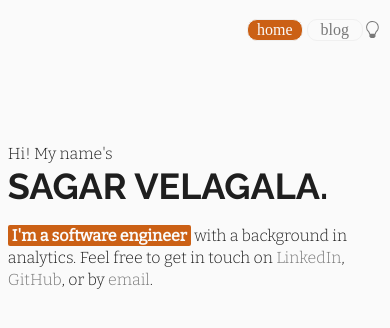
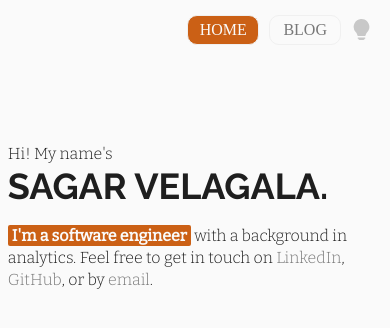
Before and after one commit to sagarvxyz/sagarv.xyz, an Astro site: page / in a window 390 px wide. Built offline with nearby package versions, Linux system fonts and the light colour scheme; Astro itself is replaced by a stand-in of ours.

Commit message:
feat: mobile visibility updates

```diff
--- a/src/components/Header.astro
+++ b/src/components/Header.astro
@@ -32,7 +32,7 @@ const currentPath = Astro.url.pathname;
     nav {
         display: grid;
         grid-template-columns: repeat(2, minmax(0, 1fr));
-        gap: 1vw;
+        gap: 1rem;
         text-align: center;
     }
     nav li {
@@ -40,12 +40,14 @@ const currentPath = Astro.url.pathname;
         align-items: center;
         justify-content: center;
         width: 5rem;
-        padding: 0.1rem 0.2rem;
+        padding: 0.5rem 1rem;
         border: 1px solid var(--shadow);
         border-radius: 1rem;
     }
     nav li a {
+        font: 'Raleway', sans-serif;
         font-weight: 300;
+        text-transform: uppercase;
         color: var(--text-mid);
         text-decoration: none;
     }
@@ -67,4 +69,9 @@ const currentPath = Astro.url.pathname;
         color: var(--background);
         cursor: default;
     }
+    @media screen and (min-resolution: 250dpi) {
+        nav li a {
+            font-weight: 400;
+        }
+    }
 </style>
--- a/src/components/ThemeButton.astro
+++ b/src/components/ThemeButton.astro
@@ -4,33 +4,34 @@
 <button id="theme-button">
     <svg
         xmlns="http://www.w3.org/2000/svg"
+        fill="currentColor"
         class="lightbulb"
         viewBox="0 0 16 16"
     >
         <path
-            d="M2 6a6 6 0 1 1 10.174 4.31c-.203.196-.359.4-.453.619l-.762 1.769A.5.5 0 0 1 10.5 13a.5.5 0 0 1 0 1 .5.5 0 0 1 0 1l-.224.447a1 1 0 0 1-.894.553H6.618a1 1 0 0 1-.894-.553L5.5 15a.5.5 0 0 1 0-1 .5.5 0 0 1 0-1 .5.5 0 0 1-.46-.302l-.761-1.77a1.964 1.964 0 0 0-.453-.618A5.984 5.984 0 0 1 2 6zm6-5a5 5 0 0 0-3.479 8.592c.263.254.514.564.676.941L5.83 12h4.342l.632-1.467c.162-.377.413-.687.676-.941A5 5 0 0 0 8 1z"
+            d="M2 6a6 6 0 1 1 10.174 4.31c-.203.196-.359.4-.453.619l-.762 1.769A.5.5 0 0 1 10.5 13h-5a.5.5 0 0 1-.46-.302l-.761-1.77a1.964 1.964 0 0 0-.453-.618A5.984 5.984 0 0 1 2 6zm3 8.5a.5.5 0 0 1 .5-.5h5a.5.5 0 0 1 0 1l-.224.447a1 1 0 0 1-.894.553H6.618a1 1 0 0 1-.894-.553L5.5 15a.5.5 0 0 1-.5-.5z"
         ></path>
     </svg>
 </button>
 <style>
     button {
-        height: 2vh;
-        width: 5vw;
+        height: 2.1rem;
+        width: auto;
         background: transparent;
         border: none;
         padding: 0;
-        margin: 0;
+        margin: 1rem;
         cursor: pointer;
         justify-content: end;
         align-items: center;
     }
     .lightbulb {
         height: 100%;
-        fill: var(--text-mid);
+        fill: var(--text-light);
     }
     .lightbulb:hover,
     .lightbulb:active {
-        fill: var(--primary);
+        fill: var(--text);
     }
 </style>
 <script>
--- a/src/styles/global.astro
+++ b/src/styles/global.astro
@@ -17,7 +17,7 @@ import '@fontsource/fira-code/400.css';
         --text: rgb(30, 30, 30);
         --text-mid: rgb(120, 120, 120);
         --shadow: rgb(240, 240, 240);
-        --text-light: rgb(240, 240, 240);
+        --text-light: rgb(200, 200, 200);
         --background: rgb(250, 250, 250);
         color: var(--text);
         font-size: 62.5%;
@@ -26,7 +26,7 @@ import '@fontsource/fira-code/400.css';
         --text: rgb(250, 250, 250);
         --text-mid: rgb(160, 160, 160);
         --shadow: rgb(50, 50, 50);
-        --text-light: rgb(50, 50, 50);
+        --text-light: rgb(80, 80, 80);
         --background: rgb(30, 30, 30);
     }
     body {
@@ -80,6 +80,11 @@ import '@fontsource/fira-code/400.css';
     pre {
         font-family: 'Fira Code', monospace;
     }
+    @media screen and (min-resolution: 250dpi) {
+        p {
+            font-weight: 400;
+        }
+    }
 </style>
 
 <script>
```
